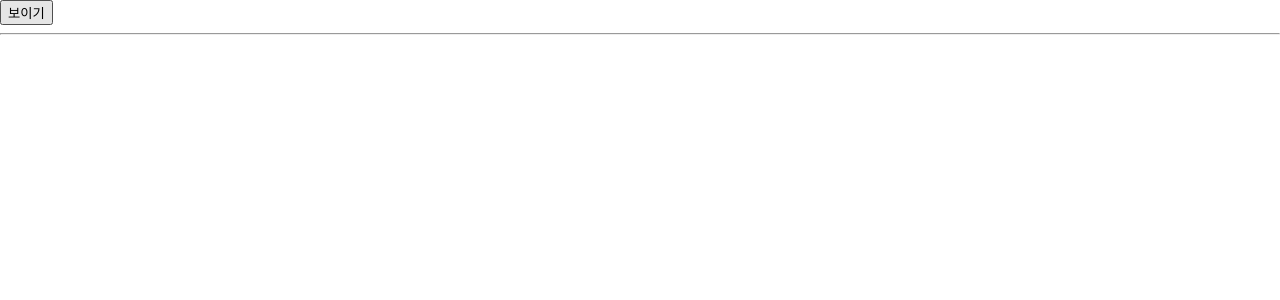
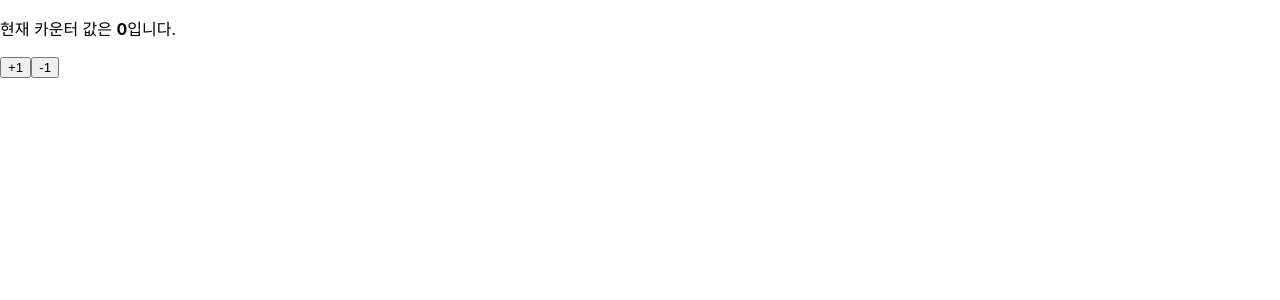
Before and after one commit to LimNoah/hooks-tutorial, a React (Create React App) app: page / in a window 1280 px wide. Shown: the top 300 px of the page. Built offline with nearby package versions, Linux system fonts and the light colour scheme.

Commit message:
docs: <8.3.1> Implementing counter using useReducer

```diff
--- a/src/App.js
+++ b/src/App.js
@@ -1,25 +1,25 @@
 import './App.css';
-// import Counter from './Counter';
-import { useState } from 'react';
-import Info from './Info';
+import Counter from './Counter';
+// import { useState } from 'react';
+// import Info from './Info';
 
 const App = () => {
-  const [visible, setVisible] = useState(false);
-  // return <Counter />;
+  // const [visible, setVisible] = useState(false);
+  return <Counter />;
   // return <Info />
-  return (
-    <div>
-      <button
-        onClick={() => {
-          setVisible(!visible);
-        }}
-      >
-        {visible ? '숨기기' : '보이기'}
-      </button>
-      <hr />
-      {visible && <Info />}
-    </div>
-  );
+  // return (
+  //   <div>
+  //     <button
+  //       onClick={() => {
+  //         setVisible(!visible);
+  //       }}
+  //     >
+  //       {visible ? '숨기기' : '보이기'}
+  //     </button>
+  //     <hr />
+  //     {visible && <Info />}
+  //   </div>
+  // );
 }
 
 export default App;
```
